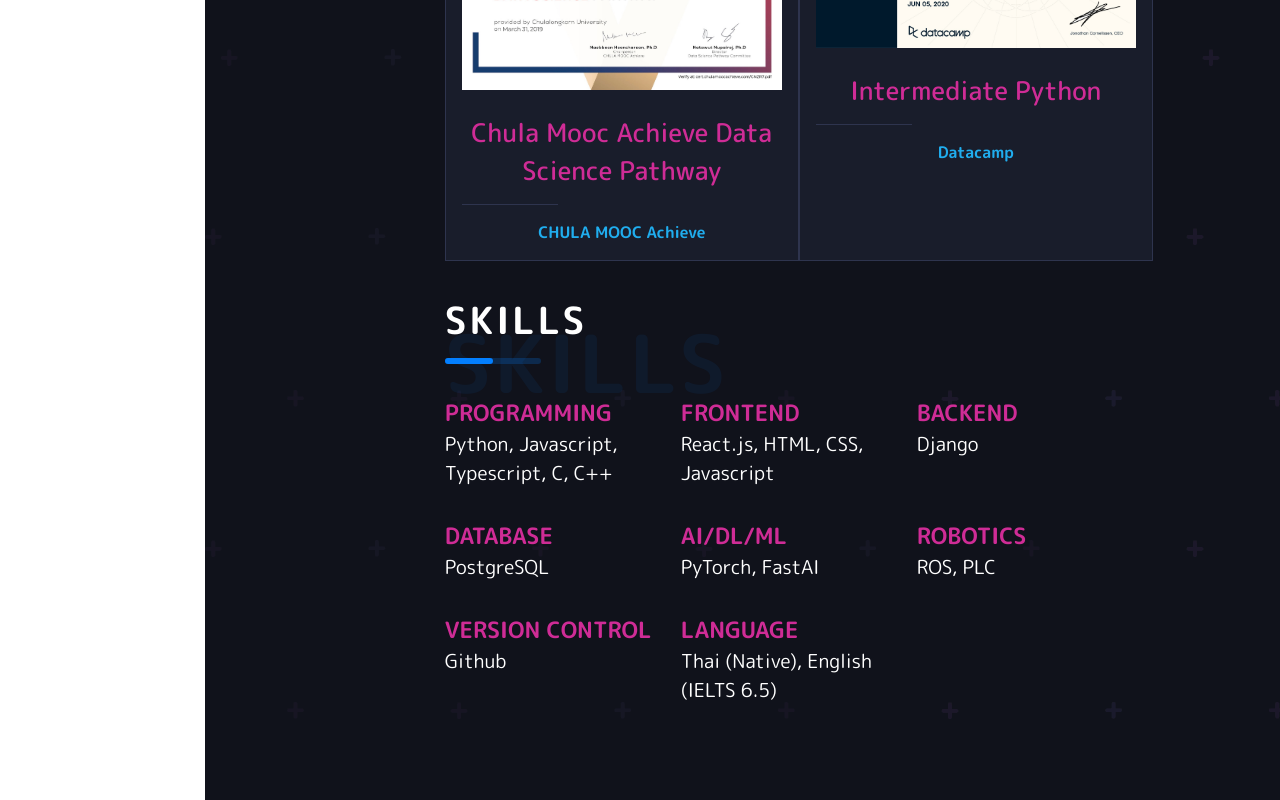
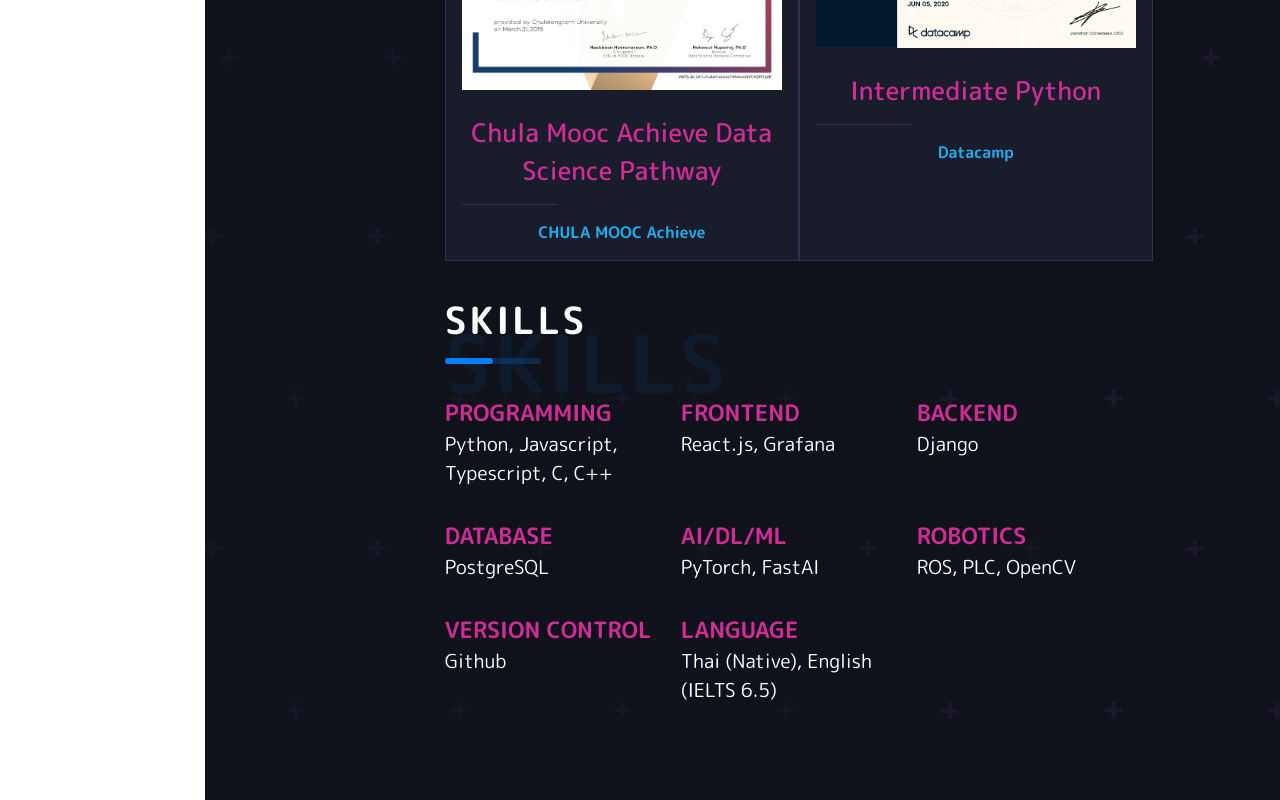
Before and after one commit to tontosirikul/tontosirikul.github.io.next, a Next.js app: page /about in a window 1280 px wide. Shown: the part 5402-6202 px from the top of the page. Built offline with nearby package versions, Linux system fonts and the light colour scheme.

Commit message:
fix skills

```diff
--- a/Components/allSkill.js
+++ b/Components/allSkill.js
@@ -7,7 +7,7 @@ const skills = [
   {
     id: 2,
     skill: "Frontend",
-    stack: "React.js, HTML, CSS, Javascript",
+    stack: "React.js, Grafana",
   },
   {
     id: 3,
@@ -27,7 +27,7 @@ const skills = [
   {
     id: 6,
     skill: "Robotics",
-    stack: "ROS, PLC",
+    stack: "ROS, PLC, OpenCV",
   },
   {
     id: 7,
```
